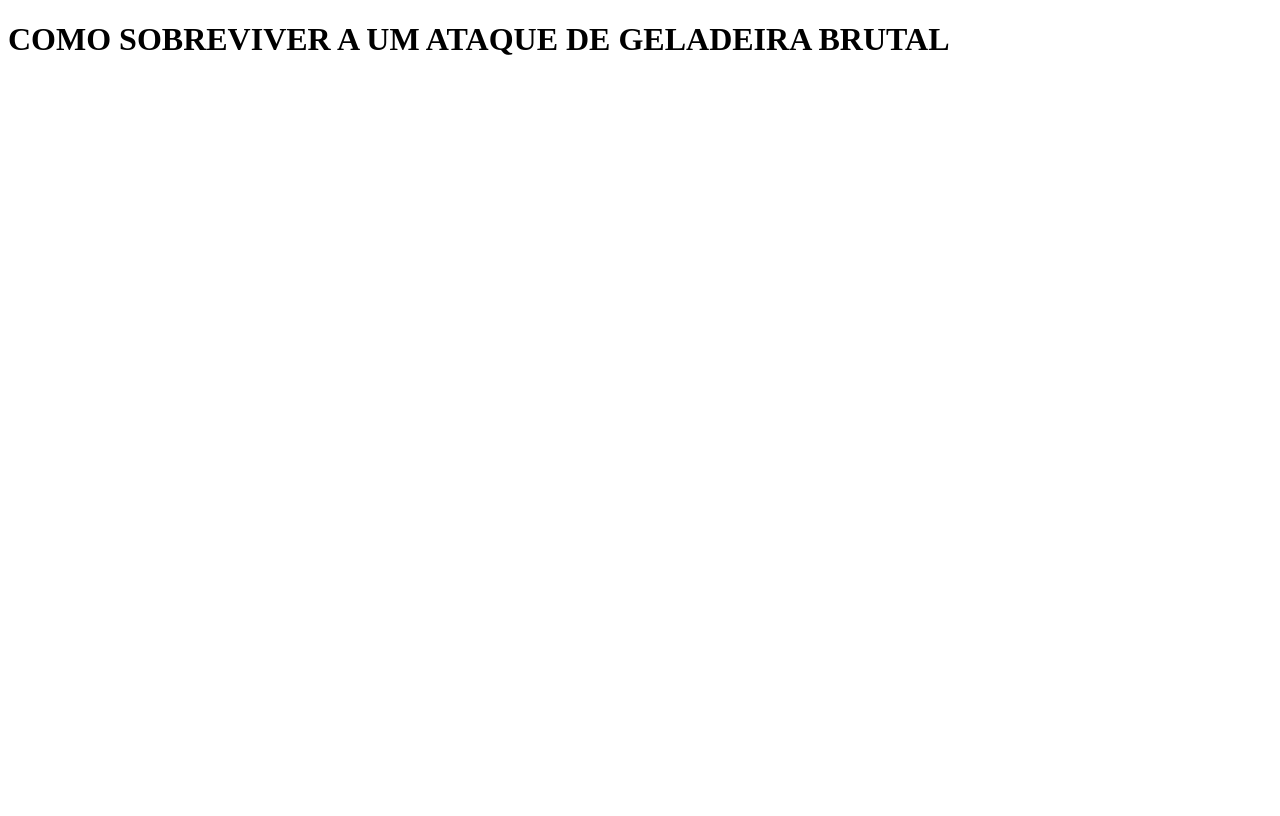
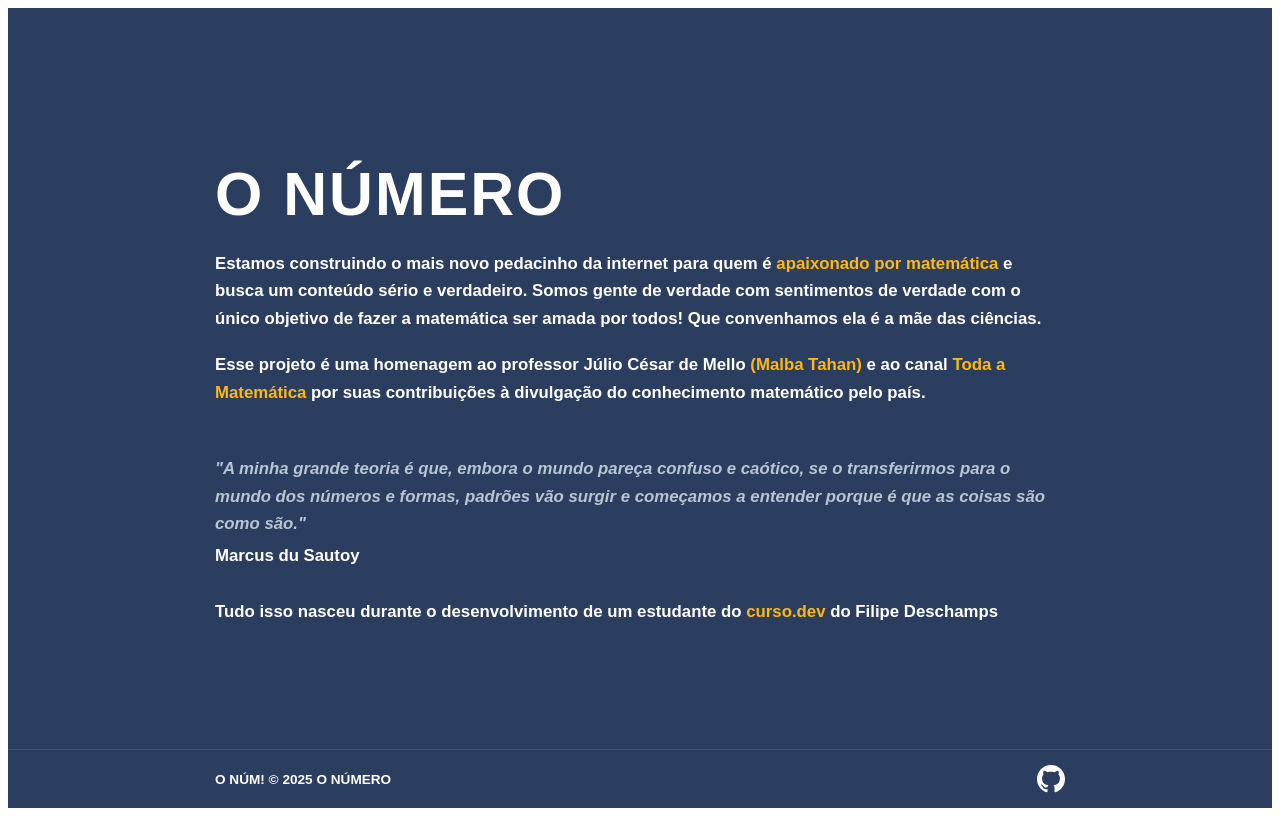
Before and after one commit to GabrielIvison/clone-tabnews, a Next.js app: page / in a window 1280 px wide. Built offline with nearby package versions, Linux system fonts and the light colour scheme.

Commit message:
add `_documents.js` files and a new home page

```diff
--- a/pages/index.js
+++ b/pages/index.js
@@ -1,5 +1,171 @@
-function Home() {
-  return <h1>COMO SOBREVIVER A UM ATAQUE DE GELADEIRA BRUTAL</h1>;
+import Head from "next/head";
+
+export default function Home() {
+  return (
+    <>
+      <Head>
+        <title>O Número</title>
+        <link rel="icon" href="/favicon.svg" type="image/svg+xml" />
+      </Head>
+
+      <div style={styles.page}>
+        {/* Main Content */}
+        <main style={styles.main}>
+          <div style={styles.container}>
+            <h1 style={styles.title}>O NÚMERO</h1>
+
+            <p style={styles.paragraph}>
+              Estamos construindo o mais novo pedacinho da internet para quem é{" "}
+              <span style={styles.highlight}>apaixonado por matemática</span> e
+              busca um conteúdo sério e verdadeiro. Somos gente de verdade com
+              sentimentos de verdade com o único objetivo de fazer a matemática
+              ser amada por todos! Que convenhamos ela é{" "}
+              <span style={styles.highlightWhite}>a mãe das ciências.</span>
+            </p>
+
+            <p style={styles.paragraph}>
+              Esse projeto é uma homenagem ao professor{" "}
+              <span style={styles.highlightWhite}>Júlio César de Mello</span>{" "}
+              <span style={styles.highlight}>(Malba Tahan)</span> e ao canal{" "}
+              <span style={styles.highlight}>Toda a Matemática</span> por suas
+              contribuições à divulgação do conhecimento matemático pelo país.
+            </p>
+
+            <blockquote style={styles.quote}>
+              <p style={styles.quoteText}>
+                "A minha grande teoria é que, embora o mundo pareça confuso e
+                caótico, se o transferirmos para o mundo dos números e formas,
+                padrões vão surgir e começamos a entender porque é que as coisas
+                são como são."
+              </p>
+              <cite style={styles.author}>Marcus du Sautoy</cite>
+            </blockquote>
+
+            <p style={styles.paragraph}>
+              Tudo isso nasceu durante o desenvolvimento de um estudante do{" "}
+              <span style={styles.highlight}>curso.dev</span> do{" "}
+              <span style={styles.highlightWhite}>Filipe Deschamps</span>
+            </p>
+          </div>
+        </main>
+
+        {/* Footer */}
+        <footer style={styles.footer}>
+          <div style={styles.footerContent}>
+            <p style={styles.footerText}>O NÚM! © 2025 O NÚMERO</p>
+            <a
+              href="https://github.com/GabrielIvison3"
+              target="_blank"
+              rel="noopener noreferrer"
+              style={styles.githubLink}
+            >
+              <svg
+                style={styles.githubIcon}
+                viewBox="0 0 24 24"
+                fill="currentColor"
+              >
+                <path d="M12 0c-6.626 0-12 5.373-12 12 0 5.302 3.438 9.8 8.207 11.387.599.111.793-.261.793-.577v-2.234c-3.338.726-4.033-1.416-4.033-1.416-.546-1.387-1.333-1.756-1.333-1.756-1.089-.745.083-.729.083-.729 1.205.084 1.839 1.237 1.839 1.237 1.07 1.834 2.807 1.304 3.492.997.107-.775.418-1.305.762-1.604-2.665-.305-5.467-1.334-5.467-5.931 0-1.311.469-2.381 1.236-3.221-.124-.303-.535-1.524.117-3.176 0 0 1.008-.322 3.301 1.23.957-.266 1.983-.399 3.003-.404 1.02.005 2.047.138 3.006.404 2.291-1.552 3.297-1.23 3.297-1.23.653 1.653.242 2.874.118 3.176.77.84 1.235 1.911 1.235 3.221 0 4.609-2.807 5.624-5.479 5.921.43.372.823 1.102.823 2.222v3.293c0 .319.192.694.801.576 4.765-1.589 8.199-6.086 8.199-11.386 0-6.627-5.373-12-12-12z" />
+              </svg>
+            </a>
+          </div>
+        </footer>
+      </div>
+    </>
+  );
 }
 
-export default Home;
+const styles = {
+  page: {
+    height: "100vh",
+    display: "flex",
+    flexDirection: "column",
+    fontFamily: "'Poppins', sans-serif",
+    margin: 0,
+    padding: 0,
+    overflow: "hidden",
+  },
+  main: {
+    flex: 1,
+    backgroundColor: "#2C3E5F",
+    padding: "30px 20px 20px 20px",
+    display: "flex",
+    alignItems: "center",
+    overflow: "hidden",
+  },
+  container: {
+    maxWidth: "850px",
+    margin: "0 auto",
+    width: "100%",
+  },
+  title: {
+    fontSize: "3.8rem",
+    fontWeight: 900,
+    color: "#ffffff",
+    marginBottom: "25px",
+    letterSpacing: "2px",
+    lineHeight: 1,
+  },
+  paragraph: {
+    fontSize: "1.05rem",
+    lineHeight: "1.65",
+    color: "#ffffff",
+    marginBottom: "18px",
+    fontWeight: 600,
+  },
+  highlight: {
+    color: "#FDB813",
+    fontWeight: 800,
+  },
+  highlightWhite: {
+    fontWeight: 800,
+  },
+  quote: {
+    fontStyle: "italic",
+    margin: "20px 0",
+    padding: "12px 0",
+    borderLeft: "none",
+  },
+  quoteText: {
+    fontSize: "1.05rem",
+    lineHeight: "1.65",
+    color: "#B8C5D6",
+    marginBottom: "8px",
+    fontWeight: 600,
+  },
+  author: {
+    display: "block",
+    fontSize: "1.05rem",
+    color: "#ffffff",
+    fontStyle: "normal",
+    fontWeight: 700,
+  },
+  footer: {
+    backgroundColor: "#2C3E5F",
+    padding: "15px 20px",
+    borderTop: "1px solid rgba(255, 255, 255, 0.1)",
+  },
+  footerContent: {
+    maxWidth: "850px",
+    margin: "0 auto",
+    display: "flex",
+    justifyContent: "space-between",
+    alignItems: "center",
+  },
+  footerText: {
+    color: "#ffffff",
+    fontSize: "0.85rem",
+    margin: 0,
+    fontWeight: 600,
+  },
+  githubLink: {
+    color: "#ffffff",
+    textDecoration: "none",
+    display: "flex",
+    alignItems: "center",
+    transition: "color 0.3s, transform 0.3s",
+  },
+  githubIcon: {
+    width: "28px",
+    height: "28px",
+  },
+};
```
